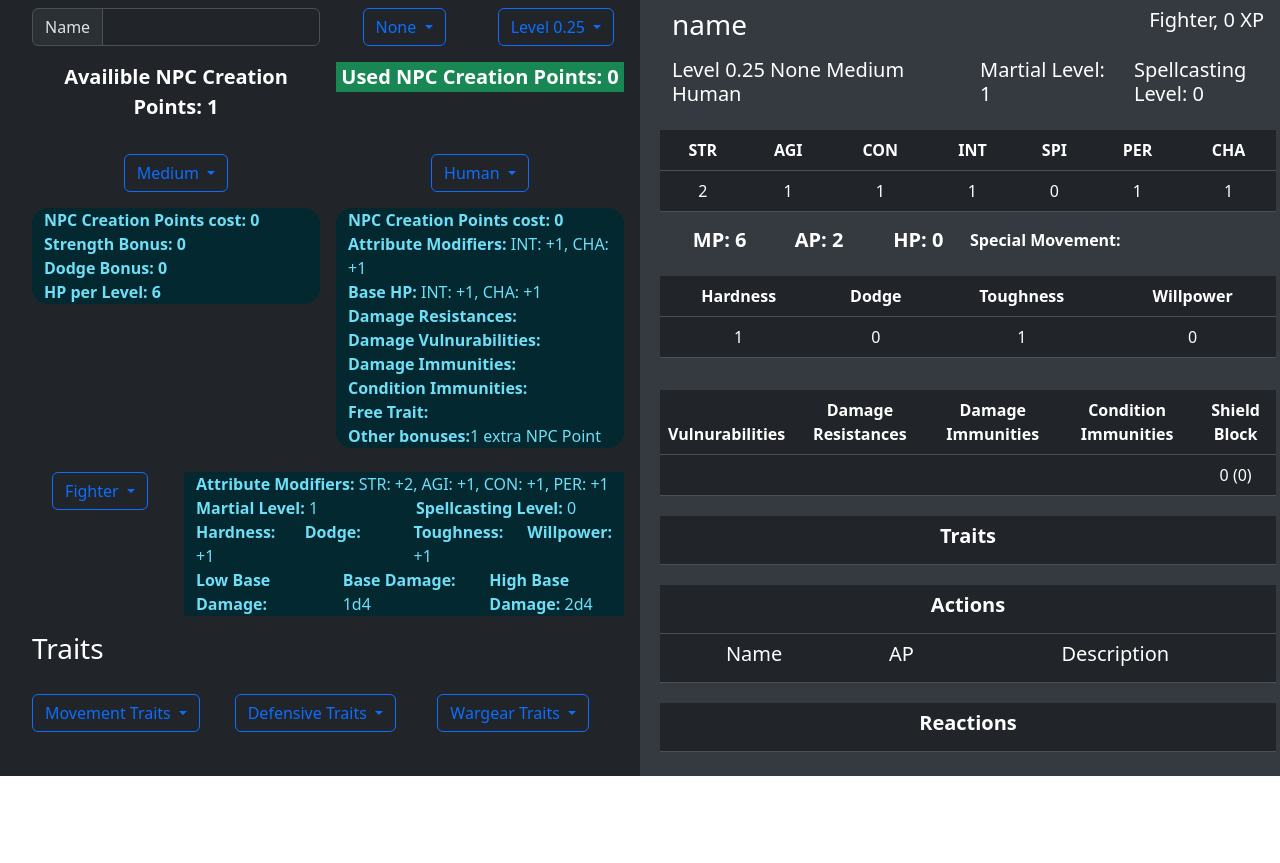
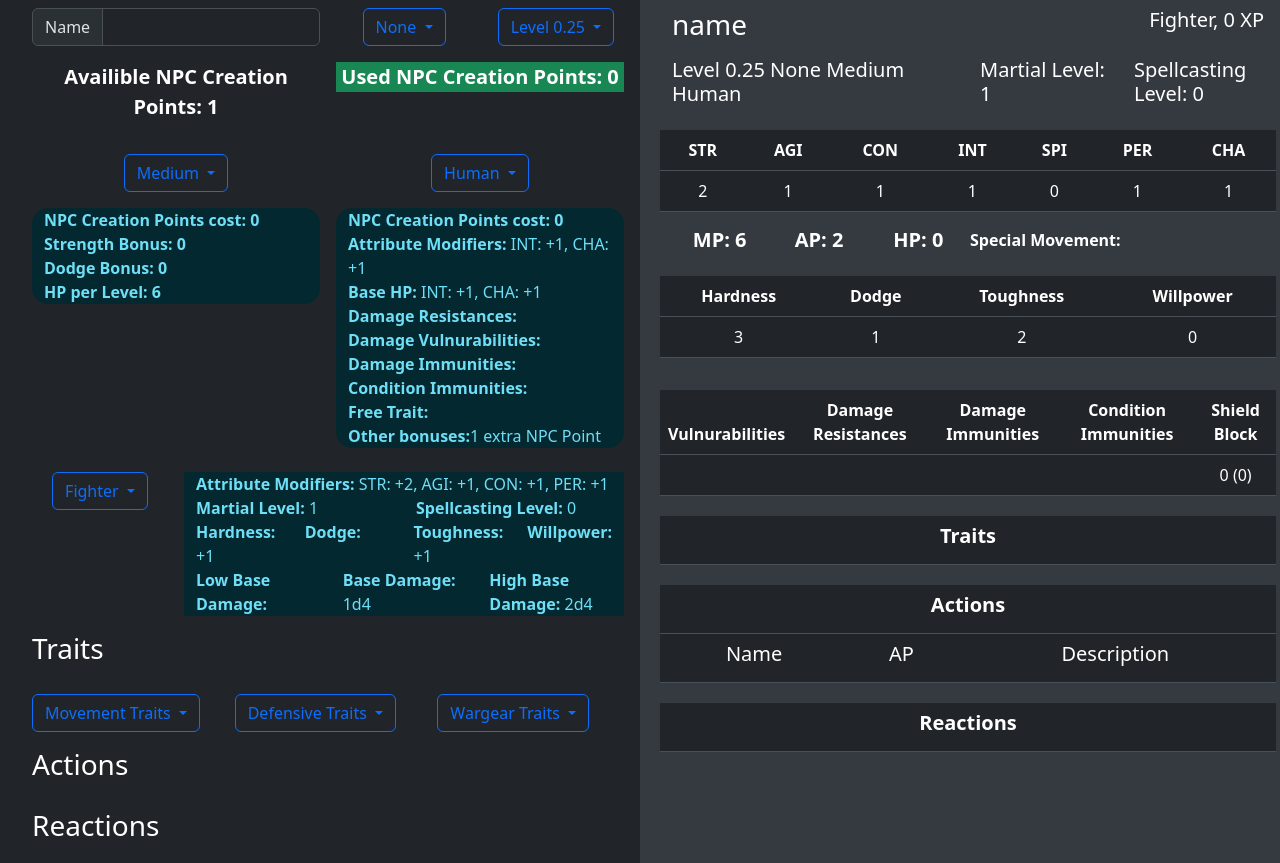
Before and after one commit to alexkarer/myrpg-npc-creator, an Angular app: page / in a window 1280 px wide. Before the commit the page ends 800 px from the top, so only its background shows below. Built offline with nearby package versions, Linux system fonts and the light colour scheme.

Commit message:
minor imporvements, correct defenses, add npc point cost to traits

```diff
--- a/src/app/npc-generator/generator/generator.component.html
+++ b/src/app/npc-generator/generator/generator.component.html
@@ -149,6 +149,15 @@
         </div>
     </div>
     <!-- ACTIONS -->
-    <div class="row g-3 mt-2">
+    <div class="row mt-3">
+        <h3 class="text-white">Actions</h3>
+    </div>
+    <div class="row g-3 mt-1">
+    </div>
+    <!-- REACTIONS -->
+    <div class="row mt-3">
+        <h3 class="text-white">Reactions</h3>
+    </div>
+    <div class="row g-3 mt-1">
     </div>
 </div>
--- a/src/app/npc-generator/generator/generator.component.ts
+++ b/src/app/npc-generator/generator/generator.component.ts
@@ -200,8 +200,13 @@ export class GeneratorComponent {
     let trait = getAllTraits().find(t => t.title === target.value);
 
     if (traitToRemoveIndex !== -1) {
+      let trait = this.npc.traits.at(traitToRemoveIndex);
+      if (trait) {
+        this.usedNpCCreationPoints -= trait.npcPointsCost;
+      }
       this.npc.traits.splice(traitToRemoveIndex, 1);
     } else if (trait) {
+      this.usedNpCCreationPoints += trait.npcPointsCost;
       this.npc.traits.push(trait);
     }
   }
--- a/src/app/npc-preview/preview.component.html
+++ b/src/app/npc-preview/preview.component.html
@@ -80,10 +80,10 @@
             </thead>
             <tbody class="text-center">
                 <tr>
-                    <td>{{ npc?.hardnessBonus }}</td>
-                    <td>{{ npc?.dodgeBonus }}</td>
-                    <td>{{ npc?.toughnessBonus }}</td>
-                    <td>{{ npc?.willpowerBonus }}</td>
+                    <td>{{ hardness }}</td>
+                    <td>{{ dodge }}</td>
+                    <td>{{ toughness }}</td>
+                    <td>{{ willpower }}</td>
                 </tr>
             </tbody>
         </table>
--- a/src/app/npc-preview/preview.component.ts
+++ b/src/app/npc-preview/preview.component.ts
@@ -18,4 +18,32 @@ export class PreviewComponent {
     }
     return '';
   }
+
+  get hardness(): number {
+    if (this.npc) {
+      return this.npc.hardnessBonus + this.npc.str;
+    }
+    return 0;
+  }
+
+  get dodge(): number {
+    if (this.npc) {
+      return this.npc.dodgeBonus + this.npc.agi;
+    }
+    return 0;
+  }
+
+  get toughness(): number {
+    if (this.npc) {
+      return this.npc.toughnessBonus + this.npc.con;
+    }
+    return 0;
+  }
+
+  get willpower(): number {
+    if (this.npc) {
+      return this.npc.willpowerBonus + this.npc.spi;
+    }
+    return 0;
+  }
 }
```
